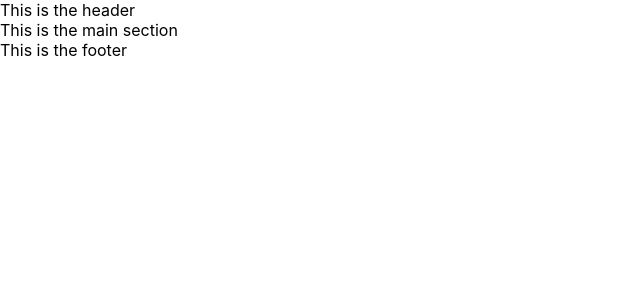
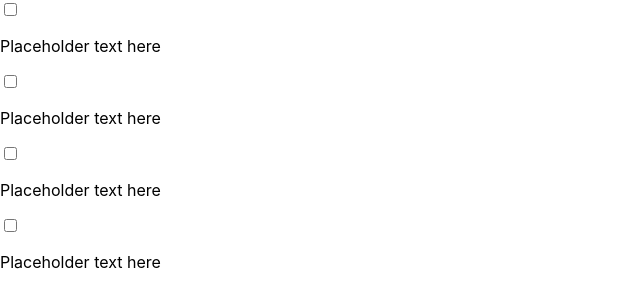
Before and after one commit to mahsanghani/reactive, a React (Create React App) app: page / in a window 1280 px wide. Shown: the top 306 px of the page, without its empty margins (0-640 px from the left). Built offline with nearby package versions, Linux system fonts and the light colour scheme.

Commit message:
added a style sheet

```diff
--- a/src/App.js
+++ b/src/App.js
@@ -1,18 +1,21 @@
-import React from 'react';
-import './App.css';
-
-import Header from "./components/Header"
-import MainContent from "./components/MainContent"
-import Footer from "./components/Footer"
+import React from "react"
 
 function App() {
-  return (
-      <div>
-        <Header/>
-        <MainContent/>
-        <Footer/>
-      </div>
-  )
+    return(
+        <div>
+            <input type="checkbox" />
+            <p>Placeholder text here</p>
+
+            <input type="checkbox" />
+            <p>Placeholder text here</p>
+
+            <input type="checkbox" />
+            <p>Placeholder text here</p>
+
+            <input type="checkbox" />
+            <p>Placeholder text here</p>
+        </div>
+    )
 }
 
-export default App
+export default App;
--- a/src/components/Header.js
+++ b/src/components/Header.js
@@ -2,7 +2,7 @@
 
 function Header() {
     return (
-        <header>This is the header</header>
+        <header className="navbar">This is the header</header>
     )
 }
 
--- /dev/null
+++ b/src/style.css
@@ -0,0 +1,15 @@
+body {
+    margin: 0;
+}
+
+.navbar {
+    height: 100px;
+    background-color: #333;
+    color: whitesmoke;
+    margin-bottom: 15px;
+    text-align: center;
+    font-size: 30px;
+    display: flex;
+    justify-content: center;
+    align-items: center;
+}
```
